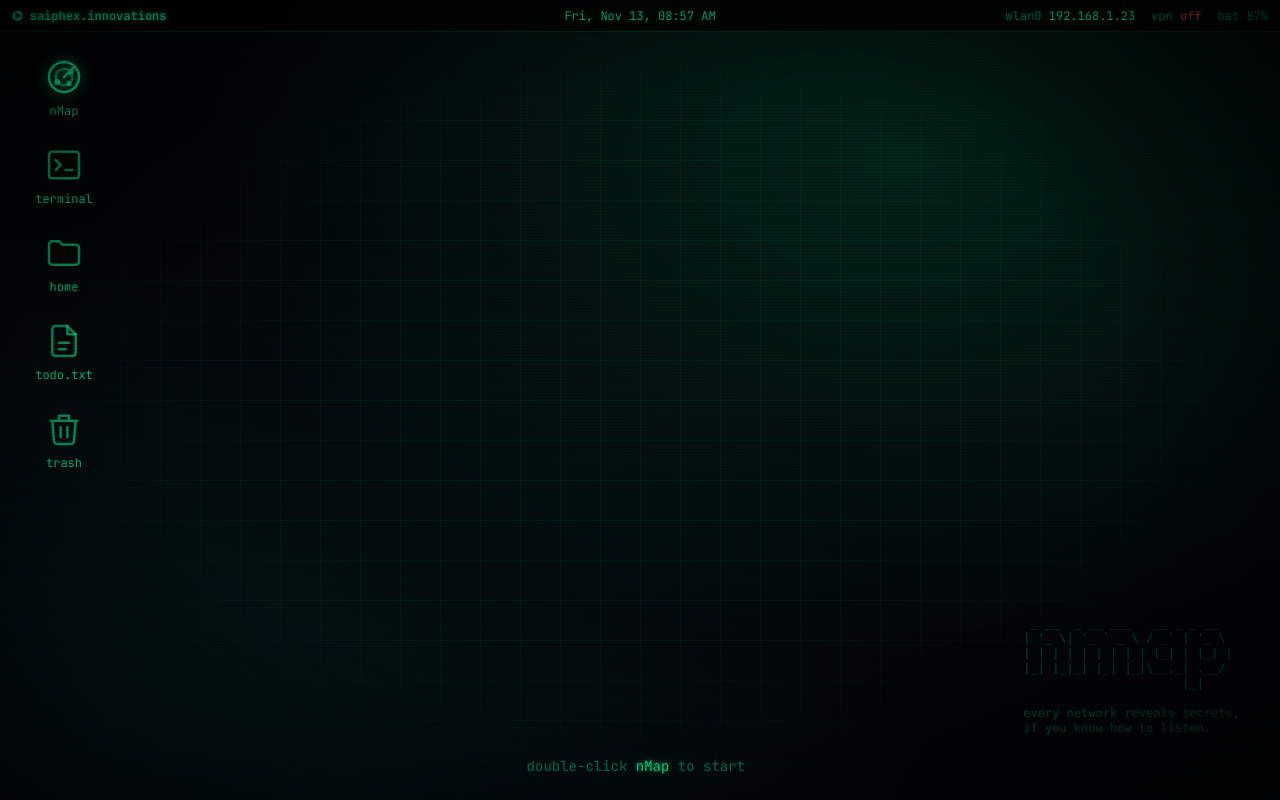
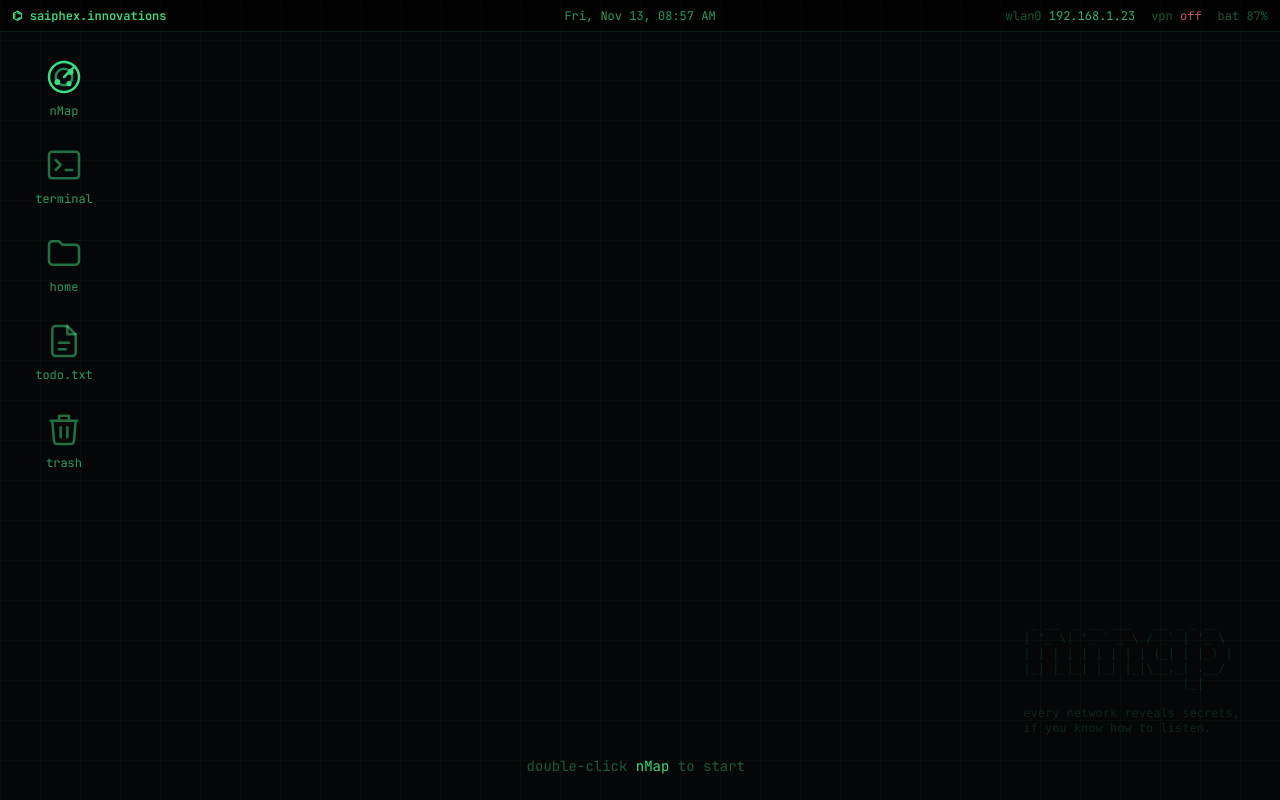
Before and after one commit to harshsukhija-coder/cybertrck-proto, a React (Vite) app: page / in a window 1280 px wide. Built offline with nearby package versions, Linux system fonts and the light colour scheme.

Commit message:
tone down the color

```diff
--- a/src/core/desktop.tsx
+++ b/src/core/desktop.tsx
@@ -60,30 +60,29 @@ const Desktop = () => {
   return (
     <div className="relative h-screen w-full overflow-hidden bg-void select-none">
       {/* Wallpaper */}
-      <div className="absolute inset-0 bg-[radial-gradient(ellipse_at_70%_20%,rgba(0,255,156,0.12),transparent_55%),radial-gradient(ellipse_at_10%_90%,rgba(34,211,238,0.08),transparent_50%)]" />
-      <div className="absolute inset-0 bg-[linear-gradient(rgba(0,255,156,0.05)_1px,transparent_1px),linear-gradient(90deg,rgba(0,255,156,0.05)_1px,transparent_1px)] bg-size-[40px_40px] mask-[radial-gradient(ellipse_at_center,black_30%,transparent_80%)]" />
-      <pre className="pointer-events-none absolute right-10 bottom-16 hidden text-xs leading-tight text-neon/30 md:block">
+      <div className="absolute inset-0 bg-[linear-gradient(rgba(61,220,132,0.035)_1px,transparent_1px),linear-gradient(90deg,rgba(61,220,132,0.035)_1px,transparent_1px)] bg-size-[40px_40px]" />
+      <pre className="pointer-events-none absolute right-10 bottom-16 hidden text-xs leading-tight text-neon/15 md:block">
         {wallpaperArt}
         {"\n\nevery network reveals secrets,\nif you know how to listen."}
       </pre>
 
       {/* Top panel */}
-      <header className="relative z-20 flex h-8 items-center justify-between border-b border-neon/15 bg-black/70 px-3 text-xs backdrop-blur-md">
+      <header className="relative z-20 flex h-8 items-center justify-between border-b border-neon/15 bg-black/60 px-3 text-xs">
         <div className="flex items-center gap-4">
-          <span className="font-bold text-neon neon-text">⌬ saiphex.innovations</span>
+          <span className="font-semibold text-neon">⌬ saiphex.innovations</span>
           {nmapState !== "closed" && (
             <button
-              className={`rounded px-2 py-0.5 transition-colors ${nmapState === "open" ? "bg-neon/15 text-neon" : "text-neon/50 hover:bg-neon/10"}`}
+              className={`rounded px-2 py-0.5 transition-colors ${nmapState === "open" ? "bg-neon/10 text-neon" : "text-neon/50 hover:bg-neon/5"}`}
               onClick={() => setNmapState(nmapState === "open" ? "minimized" : "open")}
             >
               nMap
             </button>
           )}
         </div>
-        <span className="absolute left-1/2 hidden -translate-x-1/2 text-neon/80 lg:inline">{clock}</span>
-        <div className="flex items-center gap-4 text-neon/60">
-          <span className="text-neon/80 lg:hidden">{clock}</span>
-          <span className="hidden md:inline">wlan0 <span className="text-neon">192.168.1.23</span></span>
+        <span className="absolute left-1/2 hidden -translate-x-1/2 text-neon/70 lg:inline">{clock}</span>
+        <div className="flex items-center gap-4 text-neon/40">
+          <span className="text-neon/70 lg:hidden">{clock}</span>
+          <span className="hidden md:inline">wlan0 <span className="text-neon/80">192.168.1.23</span></span>
           <span className="hidden md:inline">vpn <span className="text-danger">off</span></span>
           <span className="hidden sm:inline">bat 87%</span>
         </div>
@@ -103,18 +102,18 @@ const Desktop = () => {
                 }}
                 onDoubleClick={() => openApp(app)}
                 onKeyDown={(event) => event.key === "Enter" && openApp(app)}
-                className={`group flex w-24 flex-col items-center gap-1.5 rounded-lg border p-2 outline-none transition-colors ${isSelected ? "border-neon/40 bg-neon/10" : "border-transparent hover:bg-neon/5"}`}
+                className={`group flex w-24 flex-col items-center gap-1.5 rounded-lg border p-2 outline-none transition-colors ${isSelected ? "border-neon/30 bg-neon/10" : "border-transparent hover:bg-neon/5"}`}
               >
-                <app.Icon className={`h-10 w-10 ${app.id === "nmap" ? "text-neon drop-shadow-[0_0_8px_rgba(0,255,156,0.7)]" : "text-neon/60"}`} />
-                <span className={`rounded px-1 text-xs ${isSelected ? "bg-neon text-black" : "text-neon/80"}`}>{app.label}</span>
+                <app.Icon className={`h-10 w-10 ${app.id === "nmap" ? "text-neon" : "text-neon/50"}`} />
+                <span className={`rounded px-1 text-xs ${isSelected ? "bg-neon/20 text-neon" : "text-neon/70"}`}>{app.label}</span>
               </button>
             );
           })}
         </div>
 
         {nmapState === "closed" && (
-          <p className="absolute bottom-6 left-1/2 -translate-x-1/2 text-sm text-neon/50">
-            double-click <span className="text-neon neon-text">nMap</span> to start<span className="animate-blink">_</span>
+          <p className="absolute bottom-6 left-1/2 -translate-x-1/2 text-sm text-neon/40">
+            double-click <span className="text-neon">nMap</span> to start<span className="animate-blink">_</span>
           </p>
         )}
 
@@ -131,12 +130,10 @@ const Desktop = () => {
       </main>
 
       {toast && (
-        <div key={toast.id} className="animate-toast absolute top-11 right-4 z-30 max-w-sm rounded-lg border border-neon/25 bg-black/85 px-4 py-3 text-sm text-neon shadow-[0_0_30px_-8px_rgba(0,255,156,0.5)] backdrop-blur">
-          <span className="text-neon/50">[notify]</span> {toast.text}
+        <div key={toast.id} className="animate-toast absolute top-11 right-4 z-30 max-w-sm rounded border border-neon/20 bg-panel px-4 py-3 text-sm text-slate-300">
+          <span className="text-neon/60">[notify]</span> {toast.text}
         </div>
       )}
-
-      <div className="crt-overlay pointer-events-none fixed inset-0 z-50" />
     </div>
   );
 };
--- a/src/core/message-block.tsx
+++ b/src/core/message-block.tsx
@@ -12,19 +12,16 @@ const MessageBlock = ({ message, time }: MessageBlockProps) => {
   return (
     <div className="grid animate-message-in">
       <div className="min-h-0 overflow-hidden">
-        <div
-          className="border-t border-neon/10 border-l-2 px-4 py-2.5 text-sm transition-colors hover:bg-neon/5"
-          style={{ borderLeftColor: `${speaker.color}66` }}
-        >
+        <div className="border-t border-neon/[0.07] px-4 py-2.5 text-sm">
           <div className="mb-1 flex items-center justify-between text-xs">
-            <span className="flex items-center gap-1.5 font-semibold" style={{ color: speaker.color, textShadow: `0 0 8px ${speaker.color}80` }}>
-              <span className="h-1.5 w-1.5 rounded-full" style={{ backgroundColor: speaker.color, boxShadow: `0 0 6px ${speaker.color}` }} />
+            <span className="flex items-center gap-1.5 font-medium" style={{ color: speaker.color }}>
+              <span className="h-1.5 w-1.5 rounded-full" style={{ backgroundColor: speaker.color }} />
               {speaker.name}
             </span>
             <span className="text-neon/30">{time}</span>
           </div>
           {message.text && (
-            <p className={`select-text ${isUser ? "font-semibold text-white" : "text-slate-200/90"}`}>
+            <p className={`select-text ${isUser ? "font-medium text-slate-100" : "text-slate-300"}`}>
               {isUser && <span className="mr-2 text-neon">❯</span>}
               {message.text}
             </p>
@@ -35,7 +32,7 @@ const MessageBlock = ({ message, time }: MessageBlockProps) => {
               <img
                 src={message.image}
                 alt={message.caption ?? ""}
-                className="h-44 w-auto rounded-md border border-neon/20"
+                className="h-44 w-auto rounded border border-neon/15"
               />
               {message.caption && (
                 <figcaption className="mt-1 text-xs italic text-neon/40">{message.caption}</figcaption>
--- a/src/core/story.ts
+++ b/src/core/story.ts
@@ -16,10 +16,10 @@ export type StoryMessage = {
 export type Scene = StoryMessage[];
 
 export const speakers: Record<Speaker, { name: string; color: string }> = {
-  system: { name: "system", color: "#00FF9C" },
-  friday: { name: "friday", color: "#FFB000" },
-  ramesh: { name: "ramesh", color: "#22D3EE" },
-  you: { name: "you", color: "#E2E8F0" },
+  system: { name: "system", color: "#3DDC84" },
+  friday: { name: "friday", color: "#C9A35A" },
+  ramesh: { name: "ramesh", color: "#6FA8B8" },
+  you: { name: "you", color: "#A1A8B0" },
 };
 
 export const story: Scene[] = [
--- a/src/core/terminal-textbox.tsx
+++ b/src/core/terminal-textbox.tsx
@@ -42,16 +42,16 @@ const TerminalTextBox = ({ inputRef, onSubmit, busy = false, placeholder }: Term
   };
 
   return (
-    <div className="shrink-0 border-t border-neon/20 bg-black/40 px-3 py-2 font-jetbrains">
+    <div className="shrink-0 border-t border-neon/15 px-3 py-2 font-jetbrains">
       <div className="mb-1.5 flex items-center gap-2 text-xs">
-        <span className="flex items-center gap-1 rounded-md border border-neon/25 bg-neon/10 px-1.5 py-0.5 text-neon">
+        <span className="flex items-center gap-1 rounded border border-neon/25 bg-neon/[0.06] px-1.5 py-0.5 text-neon">
           <CommandIcon /> ~/nmap
         </span>
         <span className="text-neon/40">friday@startup</span>
-        {busy && <span className="text-amber">receiving<span className="animate-blink">...</span></span>}
+        {busy && <span className="text-neon/60">receiving<span className="animate-blink">...</span></span>}
       </div>
       <div className="flex w-full items-start gap-2 *:outline-none">
-        <span className="text-sm leading-5 text-neon neon-text">❯</span>
+        <span className="text-sm leading-5 text-neon">❯</span>
         <textarea
           ref={inputRef}
           rows={1}
@@ -59,7 +59,7 @@ const TerminalTextBox = ({ inputRef, onSubmit, busy = false, placeholder }: Term
           onChange={(event) => setValue(event.target.value)}
           onKeyDown={handleKeyDown}
           placeholder={placeholder}
-          className="max-h-32 w-full resize-none bg-transparent text-sm leading-5 font-medium text-white caret-neon placeholder:text-neon/30"
+          className="max-h-32 w-full resize-none bg-transparent text-sm leading-5 font-medium text-slate-100 caret-neon placeholder:text-neon/30"
           autoFocus={true}
         />
       </div>
--- a/src/index.css
+++ b/src/index.css
@@ -5,12 +5,12 @@
 @theme {
     --font-jetbrains: "JetBrains Mono", monospace;
 
-    --color-void: #030507;
-    --color-panel: #070b0d;
-    --color-neon: #00ff9c;
-    --color-amber: #ffb000;
-    --color-cyan: #22d3ee;
-    --color-danger: #ff3b5c;
+    --color-void: #050607;
+    --color-panel: #0b0d0f;
+    --color-neon: #3ddc84;
+    --color-amber: #c9a35a;
+    --color-cyan: #6fa8b8;
+    --color-danger: #c4545e;
 
     --animate-message-in: message-in 320ms ease-out both;
     --animate-window-open: window-open 200ms ease-out both;
@@ -68,18 +68,7 @@ body {
     @apply bg-neon/30 text-white;
 }
 
-/* CRT scanlines over the whole screen */
-.crt-overlay {
-    background:
-        repeating-linear-gradient(to bottom, rgba(0, 0, 0, 0) 0, rgba(0, 0, 0, 0) 2px, rgba(0, 0, 0, 0.25) 3px),
-        radial-gradient(ellipse at center, transparent 55%, rgba(0, 0, 0, 0.7) 100%);
-}
-
-.neon-text {
-    text-shadow: 0 0 6px rgba(0, 255, 156, 0.6), 0 0 18px rgba(0, 255, 156, 0.25);
-}
-
 .thin-scrollbar {
     scrollbar-width: thin;
-    scrollbar-color: rgba(0, 255, 156, 0.25) transparent;
+    scrollbar-color: rgba(61, 220, 132, 0.2) transparent;
 }
```
Also changed, not shown: src/core/window.tsx (+5 -5 lines), public/favicon.svg.
